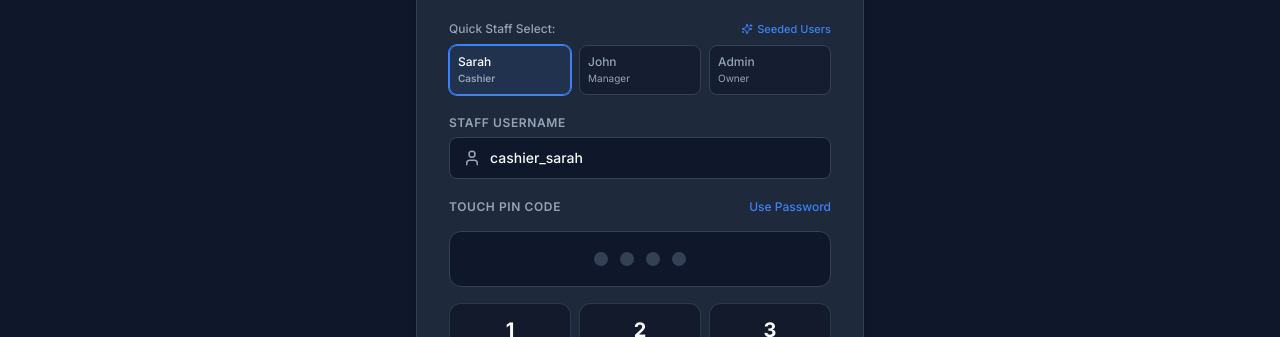
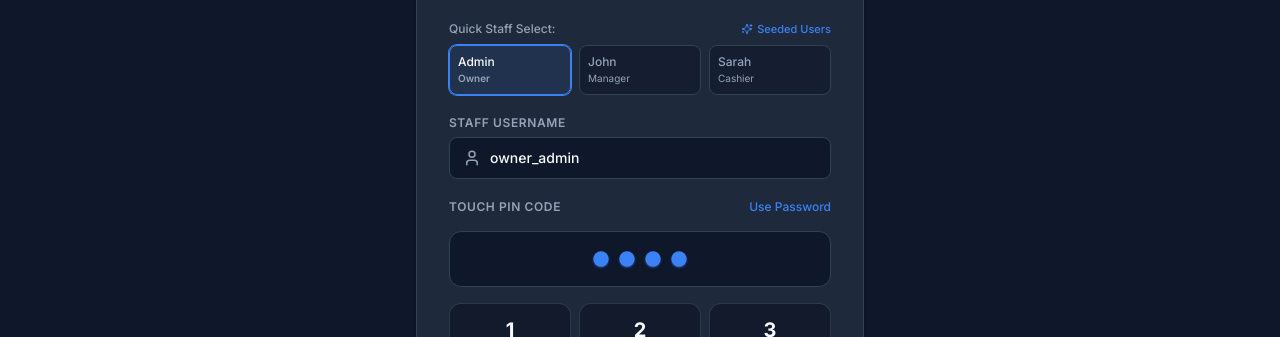
Before and after one commit to MFarazAbbasi-developer/Restaurant_POS_Frontend, a React (Vite) app: page /login in a window 1280 px wide. Shown: the part 260-597 px from the top of the page. Built offline with nearby package versions, Linux system fonts and the light colour scheme.

Commit message:
feat: implement StaffLoginForm component with PIN numpad and quick selection presets

```diff
--- a/src/components/auth/StaffLoginForm.tsx
+++ b/src/components/auth/StaffLoginForm.tsx
@@ -26,10 +26,10 @@ interface PresetStaff {
 
 const PRESET_STAFF: PresetStaff[] = [
   {
-    label: 'Cashier Sarah',
-    username: 'cashier_sarah',
-    role: 'Cashier',
-    defaultPin: '4321',
+    label: 'Owner Admin',
+    username: 'owner_admin',
+    role: 'Owner',
+    defaultPin: '1234',
   },
   {
     label: 'Manager John',
@@ -37,7 +37,12 @@ const PRESET_STAFF: PresetStaff[] = [
     role: 'Manager',
     defaultPin: '2233',
   },
-  { label: 'Owner Admin', username: 'owner_admin', role: 'Owner', defaultPin: '1234' },
+  {
+    label: 'Cashier Sarah',
+    username: 'cashier_sarah',
+    role: 'Cashier',
+    defaultPin: '4321',
+  },
 ];
 
 export const StaffLoginForm: React.FC = () => {
@@ -45,8 +50,8 @@ export const StaffLoginForm: React.FC = () => {
   const location = useLocation();
   const { login, isLoading, error, clearError } = useAuthStore();
 
-  const [username, setUsername] = useState('cashier_sarah');
-  const [pin, setPin] = useState('');
+  const [username, setUsername] = useState('owner_admin');
+  const [pin, setPin] = useState('1234');
   const [password, setPassword] = useState('');
   const [isPasswordMode, setIsPasswordMode] = useState(false);
   const [restaurantId, setRestaurantId] = useState('');
@@ -61,21 +66,26 @@ export const StaffLoginForm: React.FC = () => {
     async (e?: React.FormEvent) => {
       if (e) e.preventDefault();
 
-      if (!username.trim()) return;
-      if (!isPasswordMode && !pin.trim()) return;
-      if (isPasswordMode && !password.trim()) return;
+      const trimmedUser = username.trim();
+      const trimmedPin = pin.trim();
+      const trimmedPass = password.trim();
+
+      if (!trimmedUser) return;
+      if (!isPasswordMode && !trimmedPin) return;
+      if (isPasswordMode && !trimmedPass) return;
 
       try {
         await login({
-          username: username.trim(),
-          pin: !isPasswordMode && pin ? pin : undefined,
-          password: isPasswordMode && password ? password : undefined,
+          username: trimmedUser,
+          pin: !isPasswordMode && trimmedPin ? trimmedPin : undefined,
+          password: isPasswordMode && trimmedPass ? trimmedPass : undefined,
           restaurantId: restaurantId.trim() || undefined,
         });
 
         // Redirect to target path or dashboard
         const from =
-          (location.state as { from?: { pathname?: string } })?.from?.pathname || '/';
+          (location.state as { from?: { pathname?: string } })?.from?.pathname ||
+          '/';
         navigate(from, { replace: true });
       } catch {
         // Error is caught and stored in authStore.error
@@ -98,20 +108,19 @@ export const StaffLoginForm: React.FC = () => {
     if (isPasswordMode) return;
 
     const handleKeyDown = (e: KeyboardEvent) => {
-      // Avoid intercepting if focus is in a standard text input other than the numpad
       if (
         document.activeElement?.tagName === 'INPUT' &&
-        (document.activeElement as HTMLInputElement).id !== 'pin-hidden'
+        (document.activeElement as HTMLInputElement).id !== 'pin-input'
       ) {
         return;
       }
 
       if (/^[0-9]$/.test(e.key)) {
         if (pin.length < 8) {
-          setPin(prev => prev + e.key);
+          setPin((prev) => prev + e.key);
         }
       } else if (e.key === 'Backspace') {
-        setPin(prev => prev.slice(0, -1));
+        setPin((prev) => prev.slice(0, -1));
       } else if (e.key === 'Enter') {
         handleFormSubmit();
       }
@@ -123,7 +132,7 @@ export const StaffLoginForm: React.FC = () => {
 
   const handleNumpadPress = (digit: string) => {
     if (pin.length < 8) {
-      setPin(prev => prev + digit);
+      setPin((prev) => prev + digit);
     }
   };
 
@@ -132,7 +141,7 @@ export const StaffLoginForm: React.FC = () => {
   };
 
   const handleNumpadBackspace = () => {
-    setPin(prev => prev.slice(0, -1));
+    setPin((prev) => prev.slice(0, -1));
   };
 
   const handleSelectPreset = (staff: PresetStaff) => {
@@ -147,7 +156,9 @@ export const StaffLoginForm: React.FC = () => {
         <div className="inline-flex items-center justify-center h-14 w-14 rounded-2xl bg-pos-accent/10 border border-pos-accent/20 text-pos-accent mb-3">
           <KeyRound size={28} />
         </div>
-        <h2 className="text-2xl font-bold text-pos-text">Terminal Staff Sign-In</h2>
+        <h2 className="text-2xl font-bold text-pos-text">
+          Terminal Staff Sign-In
+        </h2>
         <p className="text-xs text-pos-text-muted mt-1">
           Enter your staff credentials or PIN to access this register
         </p>
@@ -162,7 +173,7 @@ export const StaffLoginForm: React.FC = () => {
           </span>
         </div>
         <div className="grid grid-cols-3 gap-2">
-          {PRESET_STAFF.map(staff => (
+          {PRESET_STAFF.map((staff) => (
             <button
               key={staff.username}
               type="button"
@@ -177,7 +188,9 @@ export const StaffLoginForm: React.FC = () => {
               <p className="truncate font-medium">
                 {staff.label.split(' ')[1] || staff.label}
               </p>
-              <p className="text-[10px] text-pos-text-muted capitalize">{staff.role}</p>
+              <p className="text-[10px] text-pos-text-muted capitalize">
+                {staff.role}
+              </p>
             </button>
           ))}
         </div>
@@ -193,7 +206,11 @@ export const StaffLoginForm: React.FC = () => {
         </div>
       )}
 
-      <form onSubmit={handleFormSubmit} className="space-y-4">
+      <form
+        onSubmit={handleFormSubmit}
+        autoComplete="off"
+        className="space-y-4"
+      >
         {/* Username Input */}
         <div>
           <label className="block text-xs font-semibold text-pos-text-muted mb-1.5 uppercase tracking-wider">
@@ -207,9 +224,10 @@ export const StaffLoginForm: React.FC = () => {
             <input
               type="text"
               required
+              autoComplete="off"
               value={username}
-              onChange={e => setUsername(e.target.value)}
-              placeholder="e.g. cashier_sarah"
+              onChange={(e) => setUsername(e.target.value)}
+              placeholder="e.g. owner_admin"
               className="w-full pl-10 pr-3.5 py-2.5 rounded-lg bg-pos-bg border border-pos-border text-pos-text placeholder-pos-text-muted/60 text-sm focus:outline-none focus:ring-2 focus:ring-pos-accent focus:border-transparent font-medium"
             />
           </div>
@@ -222,7 +240,7 @@ export const StaffLoginForm: React.FC = () => {
           </span>
           <button
             type="button"
-            onClick={() => setIsPasswordMode(prev => !prev)}
+            onClick={() => setIsPasswordMode((prev) => !prev)}
             className="text-xs text-pos-accent hover:underline font-medium focus:outline-none"
           >
             {isPasswordMode ? 'Use PIN Numpad' : 'Use Password'}
@@ -232,10 +250,19 @@ export const StaffLoginForm: React.FC = () => {
         {/* Mode 1: PIN Pad */}
         {!isPasswordMode ? (
           <div className="space-y-3">
-            {/* PIN Display Visualizer */}
-            <div className="h-14 rounded-xl bg-pos-bg border border-pos-border flex items-center justify-center px-4">
-              <div className="flex items-center gap-3">
-                {[0, 1, 2, 3].map(index => (
+            {/* PIN Display Visualizer & Interactive Input */}
+            <div className="relative h-14 rounded-xl bg-pos-bg border border-pos-border flex items-center justify-center px-4">
+              <input
+                id="pin-input"
+                type="password"
+                maxLength={8}
+                value={pin}
+                onChange={(e) => setPin(e.target.value.replace(/\D/g, ''))}
+                className="opacity-0 absolute inset-0 w-full h-full cursor-pointer z-10"
+                autoComplete="off"
+              />
+              <div className="flex items-center gap-3 pointer-events-none">
+                {[0, 1, 2, 3].map((index) => (
                   <div
                     key={index}
                     className={cn(
@@ -256,7 +283,7 @@ export const StaffLoginForm: React.FC = () => {
 
             {/* Tactile Touch Numpad */}
             <div className="grid grid-cols-3 gap-2 pt-1">
-              {['1', '2', '3', '4', '5', '6', '7', '8', '9'].map(digit => (
+              {['1', '2', '3', '4', '5', '6', '7', '8', '9'].map((digit) => (
                 <button
                   key={digit}
                   type="button"
@@ -302,8 +329,9 @@ export const StaffLoginForm: React.FC = () => {
             <input
               type="password"
               required
+              autoComplete="current-password"
               value={password}
-              onChange={e => setPassword(e.target.value)}
+              onChange={(e) => setPassword(e.target.value)}
               placeholder="Enter account password"
               className="w-full pl-10 pr-3.5 py-2.5 rounded-lg bg-pos-bg border border-pos-border text-pos-text placeholder-pos-text-muted/60 text-sm focus:outline-none focus:ring-2 focus:ring-pos-accent focus:border-transparent font-medium"
             />
@@ -314,7 +342,7 @@ export const StaffLoginForm: React.FC = () => {
         <div className="pt-1">
           <button
             type="button"
-            onClick={() => setShowAdvanced(prev => !prev)}
+            onClick={() => setShowAdvanced((prev) => !prev)}
             className="flex items-center gap-1 text-[11px] text-pos-text-muted hover:text-pos-text font-medium"
           >
             {showAdvanced ? <ChevronUp size={14} /> : <ChevronDown size={14} />}
@@ -325,7 +353,7 @@ export const StaffLoginForm: React.FC = () => {
               <Input
                 placeholder="Optional Restaurant ID"
                 value={restaurantId}
-                onChange={e => setRestaurantId(e.target.value)}
+                onChange={(e) => setRestaurantId(e.target.value)}
                 className="text-xs font-mono"
               />
             </div>
```
